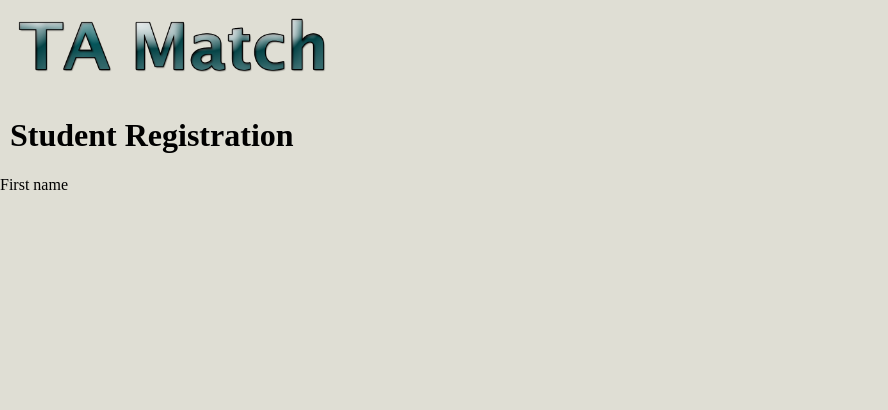
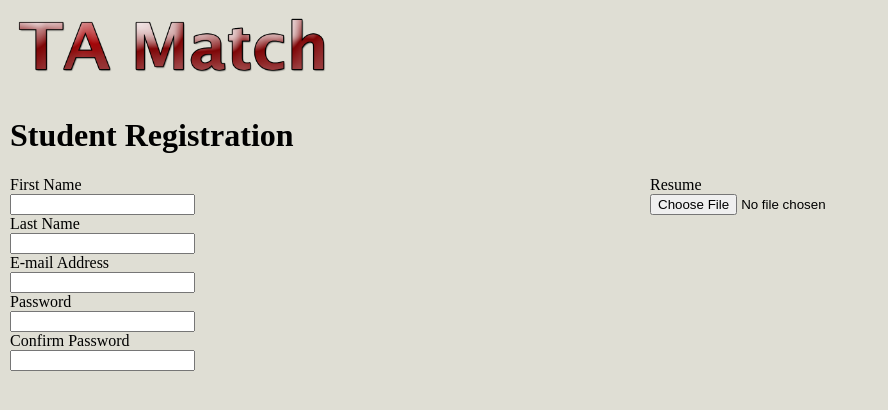
Before and after one commit to senluchen2015/TaMatch, a plain HTML site: page studentReg.html in a window 1280 px wide. Shown: the whole page, without its empty margins (0-888 px from the left). Drawn offline with nearby package versions, Linux system fonts and the light colour scheme.

Commit message:
Added forms on Student Reg and file upload

```diff
--- a/studentReg.css
+++ b/studentReg.css
@@ -1,3 +1,13 @@
 .title {
 	text-indent: 10px;
 }
+.leftForm {
+	position: relative;
+	left: 10px;
+	width: 50%
+}
+.rightForm {
+	position: relative;
+	left: 10px;
+	width: 50%
+}
--- a/studentReg.html
+++ b/studentReg.html
@@ -14,13 +14,32 @@
 	<body>
 		<div class='header'>
 			<a href="index.html">
-				<img class='logo' src='images/logo.png'>
+				<img class='logo' src='images/logoRed.png'>
 			</a>
 		</div>
 		<div class='title'>
 			<h1> Student Registration </h1>
 		</div>
-		<div class='form'>
-			<form>
-				First name
+		<div style="width: 100%;">
+			<div class='leftForm' style="float:left; width: 50%">
+				<form>
+					First Name<br>
+					<input type="text" name="firstname"><br>
+					Last Name<br>
+					<input type="text" name="lastname"><br>
+					E-mail Address<br>
+					<input type="text" name="email"><br>
+					Password<br>
+					<input type="text" name="password"><br>
+					Confirm Password<br>
+					<input type="text" name="cpassword"><br>
+				</form>
+			</div>
+			<div class='rightForm' style="float:right; width: 50%">
+				<form name="folderForm">
+					Resume<br>
+					<input type=file name="file">
+<!-- 					<input onclick="javascript:GetFolder();">
+ -->				</form>
+			</div>
 </html>
--- a/studentReg.js
+++ b/studentReg.js
@@ -0,0 +1,3 @@
+function GetFolder() {
+    document.folderForm.folderLocation.value=document.folderForm.file.value;
+}
```
